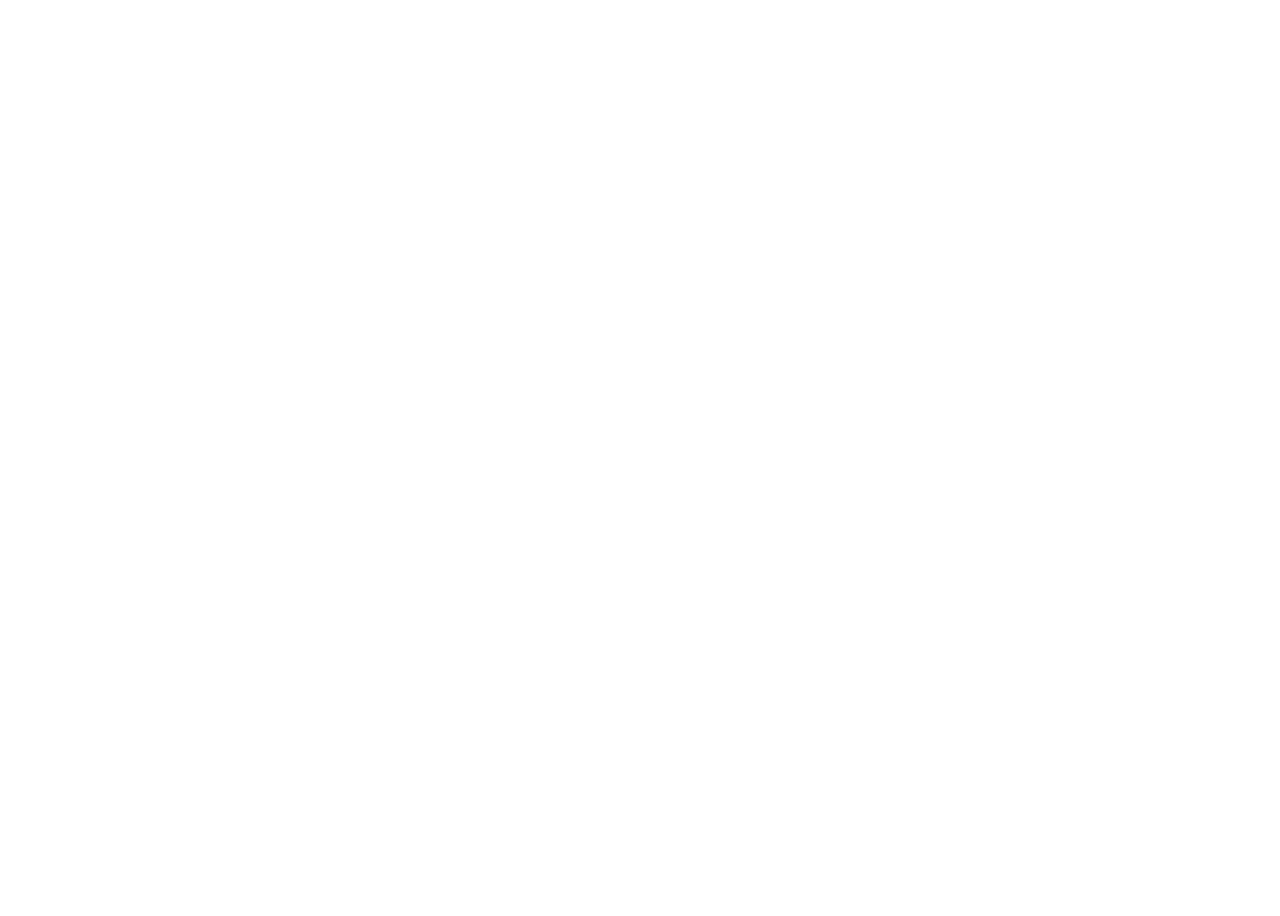
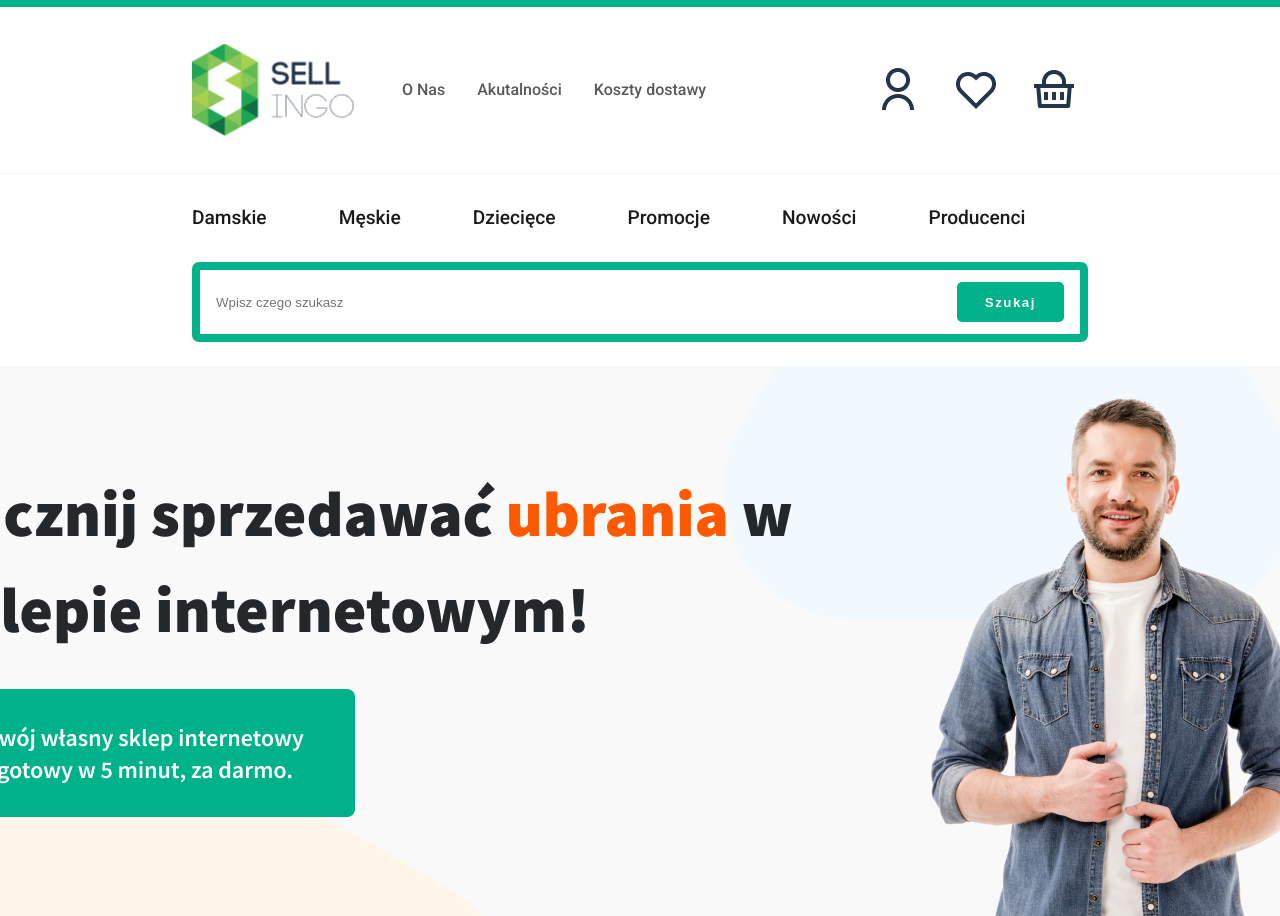
Before and after one commit to 3ASYC0D3/Netgraf, a plain HTML site: page index.html in a window 1280 px wide. Before the commit the page ends 800 px from the top, so only its background shows below. Drawn offline with Linux system fonts and the light colour scheme.

Commit message:
Basic content & styling

```diff
--- a/CSS/styles.css
+++ b/CSS/styles.css
@@ -0,0 +1,187 @@
+/* http://meyerweb.com/eric/tools/css/reset/
+   v2.0 | 20110126
+   License: none (public domain)
+*/
+
+html, body, div, span, applet, object, iframe,
+h1, h2, h3, h4, h5, h6, p, blockquote, pre,
+a, abbr, acronym, address, big, cite, code,
+del, dfn, em, img, ins, kbd, q, s, samp,
+small, strike, strong, sub, sup, tt, var,
+b, u, i, center,
+dl, dt, dd, ol, ul, li,
+fieldset, form, label, legend,
+table, caption, tbody, tfoot, thead, tr, th, td,
+article, aside, canvas, details, embed,
+figure, figcaption, footer, header, hgroup,
+menu, nav, output, ruby, section, summary,
+time, mark, audio, video {
+	margin: 0;
+	padding: 0;
+	border: 0;
+	font-size: 100%;
+	font: inherit;
+	vertical-align: baseline;
+}
+/* HTML5 display-role reset for older browsers */
+article, aside, details, figcaption, figure,
+footer, header, hgroup, menu, nav, section {
+	display: block;
+}
+body {
+	line-height: 1;
+}
+ol, ul {
+	list-style: none;
+}
+blockquote, q {
+	quotes: none;
+}
+blockquote:before, blockquote:after,
+q:before, q:after {
+	content: '';
+	content: none;
+}
+table {
+	border-collapse: collapse;
+	border-spacing: 0;
+}
+
+/* CSS reset above */
+/* My code below */
+
+body {
+    font-family: 'Roboto', sans-serif;
+}
+
+.navbar-border{
+    border-top: 7px solid rgb(0, 178, 137);
+    border-bottom: 1px solid rgb(245, 245, 245);
+}
+
+.navbar {
+    height: 166px;
+}
+
+.container {
+    display: flex;
+    justify-content: space-between;
+    align-items: center;
+}
+
+.logo {
+    background-image: url('../png/logo.png');
+    height: 92px;
+    width: 162px;
+    background-position: center;
+    background-repeat: no-repeat;
+}
+
+.general-category {
+    font-size: 1rem;
+    font-weight: 500;
+    margin-left: 2rem;
+    color: rgb(89, 89, 89);
+
+}
+
+.general-category:first-of-type {
+    margin-left: 3rem;
+
+}
+
+.icon {
+    color: #22354c;
+    margin: 10px;
+}
+
+.person {
+    background-image: url('../png/person.png');
+    background-position: center;
+    background-repeat: no-repeat;
+    background-size: cover;
+    width: 48px;
+    height: 48px;
+    margin: 10px;
+}
+
+.heart {
+    background-image: url('../png/heart.png');
+    background-position: center;
+    background-repeat: no-repeat;
+    width: 48px;
+    height: 48px;
+    margin: 10px;
+    margin-left: 20px;
+}
+
+.basket {
+    background-image: url('../png/basket.png');
+    background-position: center;
+    background-repeat: no-repeat;
+    width: 48px;
+    height: 48px;
+    margin: 10px;
+    margin-left: 20px;
+}
+.reduced-width {
+    margin: 0 auto;
+    width: 70vw;
+}
+
+.product-categories {
+    justify-content: flex-start;
+    height: 88px;
+}
+
+.product-category {
+    font-size: 1.2rem;
+    font-weight: 500;
+    color: rgb(26, 26, 26);
+    margin-left: 4.5rem;
+}
+
+.product-category:first-of-type {
+    margin-left: 0;
+}
+
+.search {
+    border: 8px solid rgb(0, 178, 137);
+    border-radius: 7px;
+    height: 80px;
+    box-sizing: border-box;
+
+}
+
+button {
+    height: 2.5rem;
+    width: 8rem;
+    margin: 1rem;
+    background-color: rgb(0, 178, 137);
+    color: white;
+    border: none;
+    border-radius: 5px;
+    font-weight: 700;
+    letter-spacing: 1.5px;
+}
+
+input {
+    height: 90%;
+    width: 100%;
+    border: none;
+    padding-left: 1rem;
+}
+
+input:focus {
+    outline: none;
+}
+
+.slider {
+    background-image: url('../png/banner.png');
+    background-size: cover;
+    background-position: center;
+    background-repeat: no-repeat;
+    width: 100vw;
+    height: 550px;
+    margin-top: 1.5rem;
+}
--- a/index.html
+++ b/index.html
@@ -6,11 +6,65 @@
     <meta name="viewport" content="width=device-width, initial-scale=1.0">
     <title>SELLINGO</title>
     <link rel="stylesheet" href="./CSS/styles.css">
+    <link rel="preconnect" href="https://fonts.googleapis.com">
+    <link rel="preconnect" href="https://fonts.gstatic.com" crossorigin>
+    <link href="https://fonts.googleapis.com/css2?family=Roboto:wght@400;500;700&display=swap" rel="stylesheet">
 </head>
 <body>
-    <div class="container">
-
-    </div>
+    <header>
+        <nav class="navbar-border">
+            <div class="navbar container reduced-width">
+                <div class="leftside container">
+                    <div class="logo"></div>
+                    <div class="general-categories container">
+                        <div class="general-category about">
+                            <p>O Nas</p>
+                        </div>
+                        <div class="general-category news">
+                            <p>Akutalności</p>
+                        </div>
+                        <div class="general-category shipping">
+                            <p>Koszty dostawy</p>
+                        </div>
+                    </div>
+                </div>
+                <div class="rightside container">
+                    <div class="icon person">
+                    </div>
+                    <div class="icon heart"></div>
+                    <div class="icon basket"></div>
+                </div>
+            </div>
+        </nav>
+        <div class="reduced-width">
+            <div class="product-categories container">
+                <div class="product-category woman">
+                    <p>Damskie</p>
+                </div>
+                <div class="product-category man">
+                    <p>Męskie</p>
+                </div>
+                <div class="product-category kid">
+                    <p>Dziecięce</p>
+                </div>
+                <div class="product-category discount">
+                    <p>Promocje</p>
+                </div>
+                <div class="product-category new">
+                    <p>Nowości</p>
+                </div>
+                <div class="product-category brand">
+                    Producenci
+                </div>
+            </div>
+            <div class="search container">
+                <input type="text" placeholder="Wpisz czego szukasz">
+                <button>Szukaj</button>
+            </div>
+        </div>
+        <div class="slider">
+        </div>
+    </header>
     <script src="./JS/main.js"></script>
 </body>
 </html>
```
